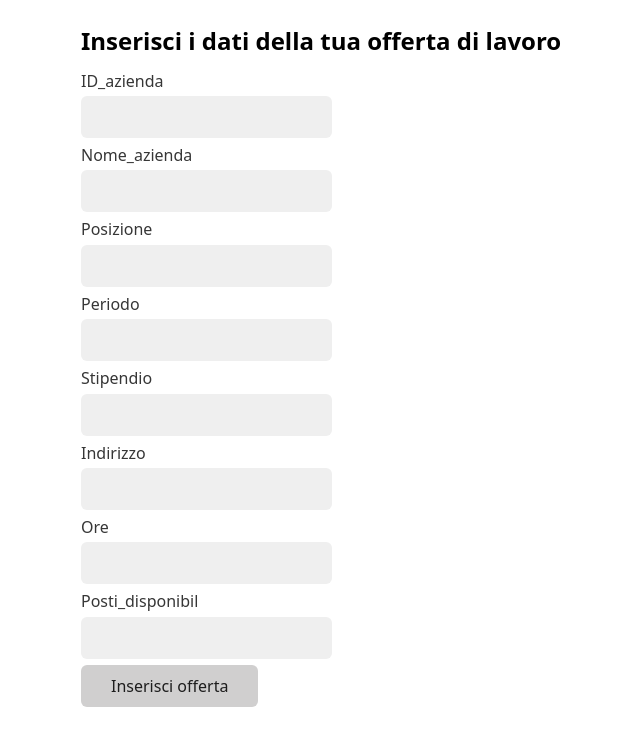
After one commit to ddaavviiddee/Progetto_db, a PHP site: page /inserisci-offerta.php in a window 1280 px wide. The commit adds this page. Shown: the top 746 px of the page, without its empty margins (159-799 px from the left). Run offline with PHP 8.4, Linux system fonts and the light colour scheme.

Commit message:
file inserimento offerte di lavoro lavori su dashboard esercente sistemazione db
Co-authored-by: ddaavviiddee <ddaavviiddee@users.noreply.github.com>

```diff
--- a/dashboard-referente.php
+++ b/dashboard-referente.php
@@ -20,7 +20,7 @@
     <meta charset="UTF-8">
     <meta http-equiv="X-UA-Compatible" content="IE=edge">
     <meta name="viewport" content="width=device-width, initial-scale=1.0">
-    <title>Login</title>
+    <title>Dashboard</title>
     <link rel="stylesheet" href="style.css">
 </head>
 <body>
--- a/dashboard-studente.php
+++ b/dashboard-studente.php
@@ -24,7 +24,7 @@
     <meta charset="UTF-8">
     <meta http-equiv="X-UA-Compatible" content="IE=edge">
     <meta name="viewport" content="width=device-width, initial-scale=1.0">
-    <title>AccaJob</title>
+    <title>Dashboard</title>
     <link rel="stylesheet" href="style.css">
 </head>
 <body>
--- /dev/null
+++ b/inserisci-offerta.php
@@ -0,0 +1,84 @@
+<?php
+    session_start();  // Inizializzazione della sessione
+	if (isset($_SESSION["user_id"])){
+
+		$connessione = require __DIR__ . "/db_conn.php";
+
+		$sql = "SELECT * FROM Utente
+				WHERE ID = {$_SESSION["user_id"]}";
+
+		$result = $connessione->query($sql);
+
+		$user = $result->fetch_assoc();
+	}
+?>
+
+<!DOCTYPE html>
+<html lang="en">
+<head>
+    <meta charset="UTF-8">
+    <meta http-equiv="X-UA-Compatible" content="IE=edge">
+    <meta name="viewport" content="width=device-width, initial-scale=1.0">
+    <title>Dashboard</title>
+    <link rel="stylesheet" href="style.css">
+    <script src="javascript/validazione_inserimento.js"></script>
+</head>
+
+<body>
+
+<h2>Inserisci i dati della tua offerta di lavoro</h2>
+
+<form action="processo-inserimento.php" method="post" id="inserimento">
+
+        <div>
+            <label for="id_azienda">ID_azienda</label>
+            <input type="text" id="id_azienda" name="id_azienda" required>
+        </div>
+
+        <div>
+            <label for="nome_azienda">Nome_azienda</label>
+            <input type="text" id="nome_azienda" name="nome_azienda" required>
+        </div>
+
+        <div>
+            <label for="posizione">Posizione</label>
+            <input type="text" id="posizione" name="posizione" required>
+        </div>
+
+        <div>
+            <label for="periodo">Periodo</label>
+            <input type="text" id="periodo" name="periodo" required>
+        </div>
+
+        <div>
+            <label for="stipendio">Stipendio</label>
+            <input type="text" id="stipendio" name="stipendio" required>
+        </div>
+
+        <div>
+            <label for="indirizzo">Indirizzo</label required>
+            <input type="text" id="indirizzo" name="indirizzo">
+        </div>
+
+        <div>
+            <label for="ore">Ore</label required>
+            <input type="text" id="ore" name="ore">
+        </div>
+
+        <div>
+            <label for="posti_disponibili">Posti_disponibil</label required>
+            <input type="text" id="posti_disponibili" name="posti_disponibili">
+        </div>
+
+
+
+
+        <button>Inserisci offerta</button>
+
+
+    </form>
+
+
+
+
+</body>
--- /dev/null
+++ b/javascript/validazione_inserimento.js
@@ -0,0 +1,48 @@
+const validation = new JustValidate("#inserimento");
+
+validation
+    .addField("#nome_azienda", [
+        {
+            rule: "required",
+            errorMessage: "Il nome dell'azienda è richiesto."
+        }
+    ])
+    .addField("#posizione", [
+        {
+            rule: "required",
+            errorMessage: "La posizione è richiesta."
+        }
+    ])
+    .addField("#periodo", [
+        {
+            rule: "required",
+            errorMessage: "Il periodo di lavoro è richiesto."
+        }
+    ])
+    .addField("#stipendio", [
+        {
+            rule: "required",
+            errorMessage: "Il stipendio è richiesto."
+        }
+    ])
+    .addField("#indirizzo", [
+        {
+            rule: "required",
+            errorMessage: "L'indirizzo dell'azienda è richiesto."
+        }
+    ])
+    .addField("#ore", [
+        {
+            rule: "required",
+            errorMessage: "Le ore sono richieste."
+        }
+    ])
+    .addField("#posti_disponibili", [
+        {
+            rule: "required",
+            errorMessage: "E' richiesto inserire i posti disponibili.."
+        }
+    ])
+    .onSuccess((event) => {
+        document.getElementById("inserimento").submit();
+    });
--- a/login.php
+++ b/login.php
@@ -62,5 +62,9 @@ if ($_SERVER["REQUEST_METHOD"] === "POST"){
         <button> Log in </button>
     </form>
 
+<div>
+    <p>Non sei registrato? <a href="signup.html"> Clicca qui.</a></p>
+</div>
+
 </body>
 </html>
--- a/signup.html
+++ b/signup.html
@@ -99,6 +99,10 @@
 
         <button>Registrati</button>
 
+        <div>
+            <p>Sei già registrato? <a href="login.php"> Clicca qui.</a></p>
+        </div>
+
     </form>
 </body>
 </html>
```
Also changed, not shown: dashboard-esercente.php (+19 -1 lines), processo-inserimento.php (added, +57 -0 lines).
